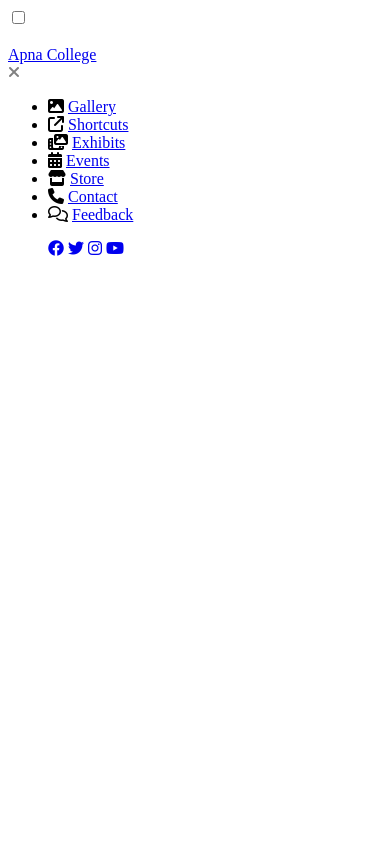
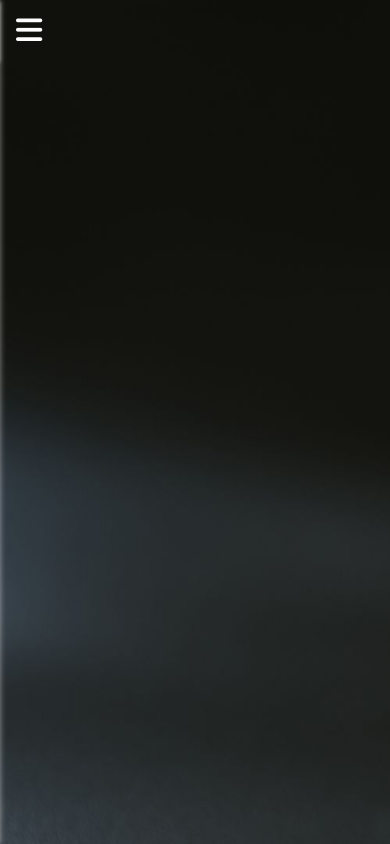
Before and after one commit to Ayush05G/WebDev, a plain HTML site: page CSS/Mini Project/index.html in a window 390 px wide. Drawn offline with Linux system fonts and the light colour scheme.

Commit message:
Add HTML and CSS files for sidebar menu with responsive design and animations

```diff
--- a/CSS/Mini Project/index.html
+++ b/CSS/Mini Project/index.html
@@ -15,23 +15,25 @@
       rel="stylesheet"
       href="https://cdnjs.cloudflare.com/ajax/libs/font-awesome/6.4.0/css/all.min.css"
     />
+    <link href="https://fonts.googleapis.com/css2?family=Josefin+Sans:ital,wght@0,100..700;1,100..700&display=swap" rel="stylesheet">
+    <link rel="stylesheet" href="style.css" />
   </head>
   <body>
     <div class="main_box">
       <input type="checkbox" id="check" />
       <div class="btn_one">
-        <label for="check" style="color: white">
+        <label for="check">
           <i class="fa-solid fa-bars"></i>
         </label>
       </div>
 
       <div class="sidebar_menu">
         <div class="logo">
-          <a href="#">Apna College</a>
+          <a href="#">Rolls Royce</a>
         </div>
 
         <div class="btn_two">
-          <label for="check" style="color: grey">
+          <label for="check">
             <i class="fa-solid fa-xmark"></i>
           </label>
         </div>
--- /dev/null
+++ b/CSS/Mini Project/style.css
@@ -0,0 +1,135 @@
+*{
+    margin: 0;
+    padding: 0;
+    font-family: "Josefin Sans", serif;
+}
+.main_box{
+    background: url(photo.jpg);
+    height: 100vh;
+    background-size: cover;
+}
+
+.btn_one i{
+    color: white;
+    font-size: 30px;
+    font-weight: 700;
+    position: absolute;
+    left: 16px;
+    line-height: 60px;
+    cursor: pointer;
+    transition: all 0.3s linear;
+}
+
+.sidebar_menu {
+    position: fixed;
+    left: -300px;
+    height: 100vh;
+    width: 300px;
+    background: rgba(255, 255, 255, 0.1);
+    box-shadow: 0 0 6px rgba(255, 255, 255, 0.5);
+    transition: all 0.3s linear;
+}
+
+.sidebar_menu .logo{
+    position: absolute;
+    width: 100%;
+    line-height: 60px;
+    box-shadow: 0 2px 4px rgba(255, 255, 255, 0.5);
+    height: 60px;
+}
+
+.sidebar_menu .logo a{
+    position: absolute;
+    left: 30px;
+    color: white;
+    text-decoration: none;
+    font-size: 25px;
+    font-weight: 500;
+}
+
+.sidebar_menu .btn_two i{
+    position: absolute;
+    left: 275px;
+    color: grey;
+    font-size: 25px;
+    line-height: 60px;
+    opacity: 0;
+    cursor: pointer;
+    transition: all 0.3s linear;
+}
+
+.sidebar_menu .menu{
+    color: white;
+    position: absolute;
+    width: 100%;
+    top : 80px;
+
+}
+
+.sidebar_menu .menu li{
+    color: white;
+    margin-top: 6px;
+    padding: 14px 20px;
+
+}
+
+.sidebar_menu .menu i a{
+    color: white;
+    text-decoration: none;
+    font-size: 22px;
+}
+
+.sidebar_menu .menu i{
+    padding: 8px;
+}
+
+.sidebar_menu .menu li a{
+    color: white;
+    text-decoration: none;
+}
+
+.sidebar_menu .social_media{
+    position: absolute;
+    left:25%;
+    bottom: 50px;
+}
+
+.sidebar_menu .social_media i{
+    padding: 0 5px;
+    color: white;
+    opacity: 0.5;
+}
+
+#check{
+    display: none;
+}
+
+.sidebar_menu .menu li:hover{
+    box-shadow: 0 0 4px rgba(255, 255, 255, 0.5);
+
+}
+
+.btn_one i:hover{
+    font-size: 40px;
+}
+
+.btn_two i:hover{
+    font-size: 30px;
+}
+
+.sidebar_menu .social_media i:hover{
+    opacity: 1;
+    transform: scale(1.1);
+}
+
+#check:checked ~ .sidebar_menu {
+    left: 0;
+}
+
+#check:checked ~ .btn_one i{
+    opacity: 0;
+}
+
+#check:checked ~ .sidebar_menu .btn_two i{
+    opacity: 1;
+}
```
